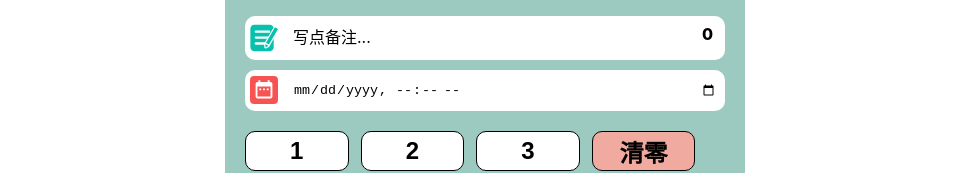
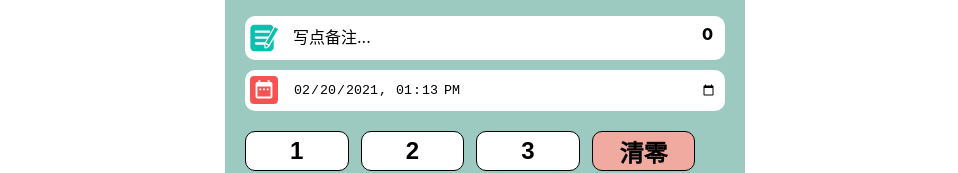
Before and after one commit to wangpf1129/bookkeeping-vue, a Vue app: page /#/home/money in a window 1280 px wide. Shown: the part 451-624 px from the top of the page, without its empty margins (155-1113 px from the left). Built offline with nearby package versions, Linux system fonts and the light colour scheme.

Commit message:
解决 createdAt 传不过来的问题，真正的领悟到了.sync的精髓。 真的是不坑自己一下，就是不知道怎么用啊。

```diff
--- a/package.json
+++ b/package.json
@@ -10,6 +10,8 @@
   },
   "dependencies": {
     "core-js": "^3.6.5",
+    "dayjs": "^1.10.4",
+    "nanoid": "^3.1.20",
     "register-service-worker": "^1.7.1",
     "vue": "^2.6.11",
     "vue-class-component": "^7.2.3",
@@ -31,11 +33,9 @@
     "@vue/cli-service": "^4.5.0",
     "@vue/eslint-config-typescript": "^5.0.2",
     "@vue/test-utils": "^1.0.3",
-    "dayjs": "^1.10.4",
     "eslint": "^6.7.2",
     "eslint-plugin-vue": "^6.2.2",
     "lint-staged": "^9.5.0",
-    "nanoid": "^3.1.20",
     "sass": "^1.26.5",
     "sass-loader": "^8.0.2",
     "svg-sprite-loader": "^5.2.1",
--- a/src/store/index.ts
+++ b/src/store/index.ts
@@ -16,7 +16,6 @@ const store = new Vuex.Store({
     },
     getItemIcon: (state) => (id: string) => {
       const tag = state.tagList.filter(tag => tag.id === id)[0];
-      console.log(tag);
       return tag ? tag.name : "";
     },
     getItemName: (state) => (id: string) => {
@@ -42,6 +41,7 @@ const store = new Vuex.Store({
         alert('请输入金额!');
         return;
       }
+
       const newRecord: RecordItem = clone(record);
       state.recordList.push(newRecord);
       store.commit('saveRecords');
--- a/src/views/Detail/Detail.vue
+++ b/src/views/Detail/Detail.vue
@@ -1,14 +1,14 @@
 <template>
   <Layout name="明细">
     <TypeSection @getCategory="getCategory"/>
-    <section class="icon_div" v-if="result.length === 0">
+    <section class="icon_div" v-if="groupList.length === 0">
       <Icon iconName="none"/>
       <money-key/>
     </section>
-    <section v-if="result.length !== 0">
-      <div v-for="([date,records],index) in result" :key="index">
+    <section v-if="groupList.length !== 0">
+      <div v-for="([date,group],index) in groupList" :key="index">
         <div class="date_div">{{date}}</div>
-        <div class="record_list" v-for="(item,index) in records" :key="index">
+        <div class="record_list" v-for="(item,index) in group" :key="index">
           <div class="record_items">
             <div class="left">
               <span><Icon :iconName="$store.getters.getItemName(item.tagIds[0])"/></span>
@@ -58,7 +58,7 @@
     }
 
 
-    get result() {
+    get groupList() {
       const {recordList} = this;
       const hash: { [key: string]: RecordItem[] } = {};
       const selectedRecords = recordList.filter(r => r.category === this.category);
@@ -70,15 +70,14 @@
         hash[key].push(r);
         return hash;
       });
-      // 把对象变为数组   已时间排序
-      const array = Object.entries(hash).sort((a, b) => {
+      // 把对象变为数组   以时间排序
+      return Object.entries(hash).sort((a, b) => {
         if (a[0] === b[0]) return 0;
         if (a[0] > b[0]) return -1;
         if (a[0] < b[0]) return 1;
         return 0;
       });
-      console.log(array);
-      return array;
+
     }
 
     get itemDate() {
--- a/src/views/Home/childComps/Money/KeyboardSection.vue
+++ b/src/views/Home/childComps/Money/KeyboardSection.vue
@@ -1,6 +1,10 @@
 <template>
   <div class="keyboard-wrapper">
-    <NotesSection @update:value="onUpdateNotes" :note.sync="note"/>
+    <NotesSection @update:noteValue="onUpdateNotes"
+                  :note.sync="note"
+                  @update:dateValue="onUpdateCreatedAt"
+                  :createdAt.sync="createdAt"
+    />
     <NumberPadSection @update:value="onUpdateAmount" :amount.sync="amount" @onSubmit="onSubmit"/>
   </div>
 </template>
@@ -17,15 +21,21 @@
   })
   export default class KeyboardSection extends Vue {
     @Prop(String) readonly note!: string;
+    @Prop(String) readonly createdAt!: string
     @Prop(Number) readonly amount!: number;
+
 
     onUpdateNotes(note: string) {
       this.$emit('update:note', note);
+    }
+    onUpdateCreatedAt(createdAt: string){
+      this.$emit('update:createdAt',createdAt)
     }
 
     onUpdateAmount(amount: number) {
       this.$emit('update:amount', amount);
     }
+
     onSubmit(){
       this.$emit('onSubmit')
     }
--- a/src/views/Home/childComps/Money/Money.vue
+++ b/src/views/Home/childComps/Money/Money.vue
@@ -6,7 +6,10 @@
     <section class="main">
       <TagsSection :tags.sync="tags" :tagIds.sync="selected.tagIds" :type.sync="selected.category"/>
     </section>
-    <KeyboardSection :amount.sync="selected.amount" :note.sync="selected.note" @onSubmit="saveRecord"/>
+    <KeyboardSection :amount.sync="selected.amount"
+                     :note.sync="selected.note"
+                     :createdAt.sync="selected.createdAt"
+                     @onSubmit="saveRecord"/>
   </div>
 </template>
 
--- a/src/views/Home/childComps/Money/NotesSection.vue
+++ b/src/views/Home/childComps/Money/NotesSection.vue
@@ -7,7 +7,9 @@
     <label class="create_date">
       <Icon iconName="date"/>
       <input type="datetime-local"
-             class="dateIpt"/>
+             class="dateIpt"
+             v-model="dateValue"
+      />
     </label>
     <MaskDiv :style="styleInput" @closeMask="closeMask" @sureText="sureText"/>
   </div>
@@ -16,8 +18,9 @@
 <script lang="ts">
 
   import Vue from 'vue';
-  import {Component, Prop} from 'vue-property-decorator';
+  import {Component, Prop, Watch} from 'vue-property-decorator';
   import MaskDiv from '@/views/Home/childComps/Money/MaskDiv.vue';
+  import day from 'dayjs';
 
   interface StyleInput {
     display: string;
@@ -28,8 +31,18 @@
   })
   export default class NotesSection extends Vue {
     @Prop(String) readonly note!: string;
+    @Prop(String) readonly createdAt!: string;
+
+    dateValue = day(this.createdAt).format('YYYY-MM-DDTHH:mm');
+
+    @Watch('dateValue')
+    onDateValueChange(newValue: string) {
+      const date = new Date(newValue).toISOString().trim();
+      this.$emit('update:dateValue', date);
+    }
 
     styleInput: StyleInput = {display: 'none'};
+
 
     toNote() {
       this.styleInput = {display: 'block'};
@@ -41,7 +54,7 @@
 
     sureText(note: string) {
       this.styleInput = {display: 'none'};
-      this.$emit('update:value', note);
+      this.$emit('update:noteValue', note);
     }
   }
 
```
